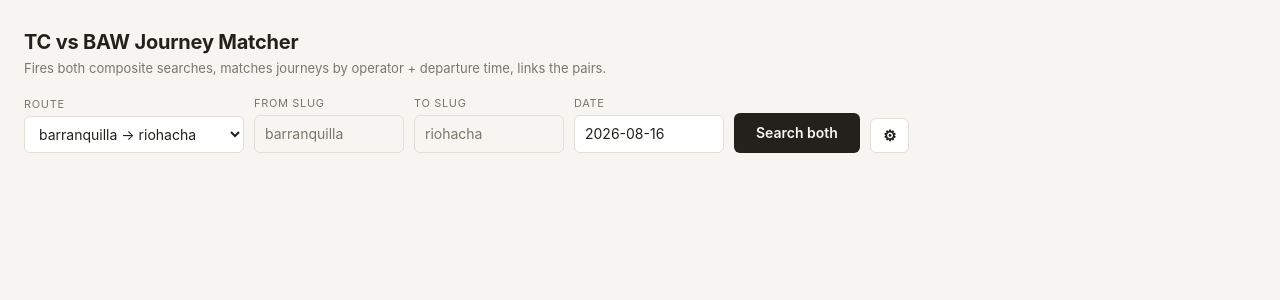
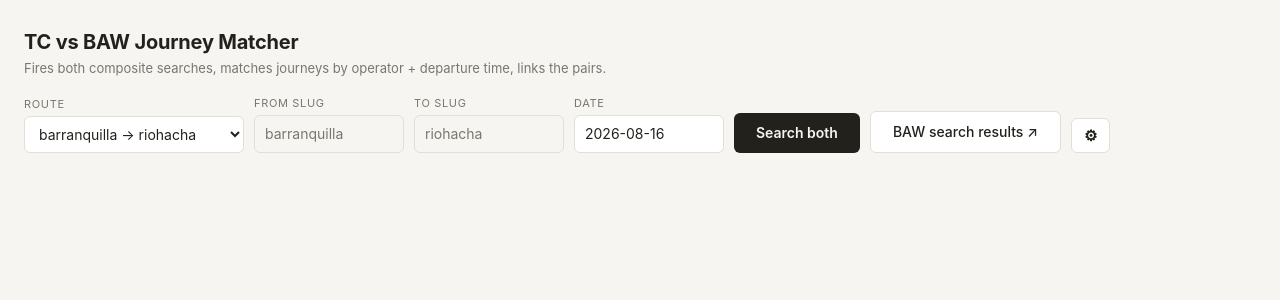
Before and after one commit to iliran11/compare-journeys-supplyless, a Next.js app: page / in a window 1280 px wide. Shown: the top 300 px of the page. Built offline with nearby package versions, Linux system fonts and the light colour scheme.

Commit message:
🔗 Add BAW results button — opens TRV-TC and TRV-BAW debug tabs
Co-Authored-By: Claude Fable 5 <noreply@anthropic.com>

```diff
--- a/app/globals.css
+++ b/app/globals.css
@@ -82,6 +82,12 @@ button:disabled {
 button:focus-visible {
   outline: 2px solid var(--tc);
   outline-offset: 2px;
+}
+button.secondary {
+  background: var(--panel);
+  color: var(--ink);
+  border: 1px solid var(--line);
+  font-weight: 500;
 }
 .iconbtn {
   background: var(--panel);
--- a/app/page.js
+++ b/app/page.js
@@ -67,6 +67,23 @@ export default function Page() {
     const parts = value.split('|');
     setFromSlug(parts[0]);
     setToSlug(parts[1]);
+  }
+
+  function currentRoute() {
+    for (const preset of PRESETS) {
+      for (const route of preset.routes) {
+        if (route.fromSlug === fromSlug && route.toSlug === toSlug) return route;
+      }
+    }
+    return null;
+  }
+
+  function openBawResultPages() {
+    const route = currentRoute();
+    const country = route && route.countrySlug ? route.countrySlug : 'colombia';
+    const base = 'https://www.bookaway.com/s/' + country + '/' + fromSlug + '-to-' + toSlug + '?departureDate=' + date.trim();
+    window.open(base + '&debug=TRV-TC', '_blank');
+    window.open(base + '&debug=TRV-BAW', '_blank');
   }
   const [wires, setWires] = useState({ viewBox: '0 0 0 0', paths: [] });
 
@@ -193,6 +210,9 @@ export default function Page() {
           <input id="date" value={date} onChange={(e) => setDate(e.target.value)} />
         </div>
         <button onClick={run} disabled={loading}>Search both</button>
+        <button className="secondary" onClick={openBawResultPages} title="Opens two tabs: ?debug=TRV-TC and ?debug=TRV-BAW">
+          BAW search results ↗
+        </button>
         <button
           className="iconbtn"
           onClick={() => setShowConfig(!showConfig)}
--- a/app/presets.js
+++ b/app/presets.js
@@ -2,10 +2,10 @@ export const PRESETS = [
   {
     name: 'Pinbus Colombia',
     routes: [
-      { fromSlug: 'barranquilla', toSlug: 'riohacha' },
-      { fromSlug: 'riohacha', toSlug: 'barranquilla' },
-      { fromSlug: 'cartagena', toSlug: 'santa-marta' },
-      { fromSlug: 'santa-marta', toSlug: 'cartagena' }
+      { fromSlug: 'barranquilla', toSlug: 'riohacha', countrySlug: 'colombia' },
+      { fromSlug: 'riohacha', toSlug: 'barranquilla', countrySlug: 'colombia' },
+      { fromSlug: 'cartagena', toSlug: 'santa-marta', countrySlug: 'colombia' },
+      { fromSlug: 'santa-marta', toSlug: 'cartagena', countrySlug: 'colombia' }
     ]
   }
 ];
```
